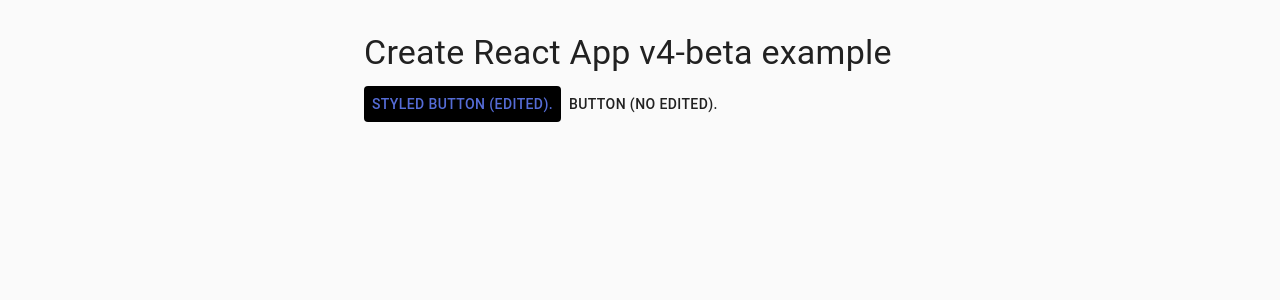
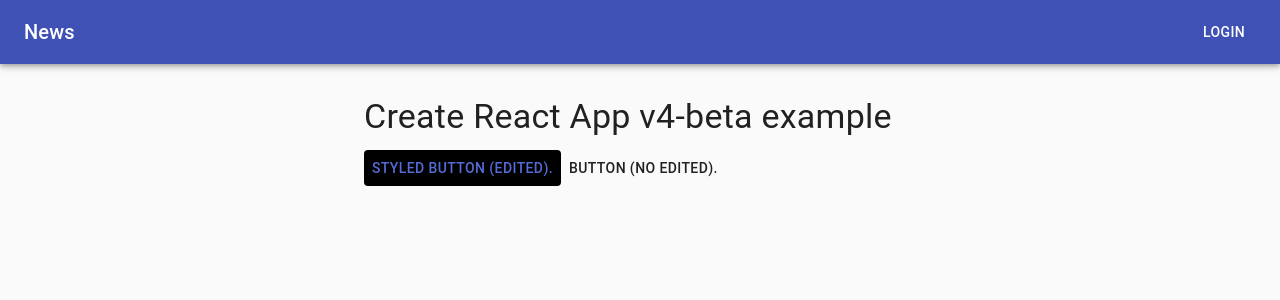
Before and after one commit to julianandreszb/django-real-estate-react, a React app in the folder frontend/: page / in a window 1280 px wide. Shown: the top 300 px of the page. Built offline with nearby package versions, Linux system fonts and the light colour scheme; the HTML template or start-up script is replaced by a standard one.

Commit message:
Add AppBar

```diff
--- a/frontend/src/components/App.js
+++ b/frontend/src/components/App.js
@@ -7,19 +7,49 @@
 import Container from "@material-ui/core/Container";
 import Box from "@material-ui/core/Box";
 import Typography from "@material-ui/core/Typography";
+import Toolbar from "@material-ui/core/Toolbar";
+import IconButton from "@material-ui/core/IconButton";
+import MenuIcon from '@material-ui/icons/Menu';
+import makeStyles from "@material-ui/core/styles/makeStyles";
+import AppBar from "@material-ui/core/AppBar";
 
 const StyledButton = styled(Button)`
   color: ${props => props.theme.palette.primary.main};
   background: black
 `;
 
+const useStyles = makeStyles((theme) => ({
+  root: {
+    flexGrow: 1,
+  },
+  menuButton: {
+    marginRight: theme.spacing(2),
+  },
+  title: {
+    flexGrow: 1,
+  },
+}));
+
 const App = () => {
 
     const [data, setData] = useState([]);
 
+    const classes = useStyles(theme);
+
     return (
         <ThemeProvider theme={theme}>
             <CssBaseline/>
+            <AppBar position="static">
+              <Toolbar>
+                {/*<IconButton edge="start" className={classes.menuButton} color="inherit" aria-label="menu">*/}
+                {/*  <MenuIcon />*/}
+                {/*</IconButton>*/}
+                <Typography variant="h6" className={classes.title}>
+                  News
+                </Typography>
+                <Button color="inherit">Login</Button>
+              </Toolbar>
+            </AppBar>
             <Container maxWidth="sm">
                 <Box my={4}>
                     <Typography variant="h4" component="h1" gutterBottom>
```
